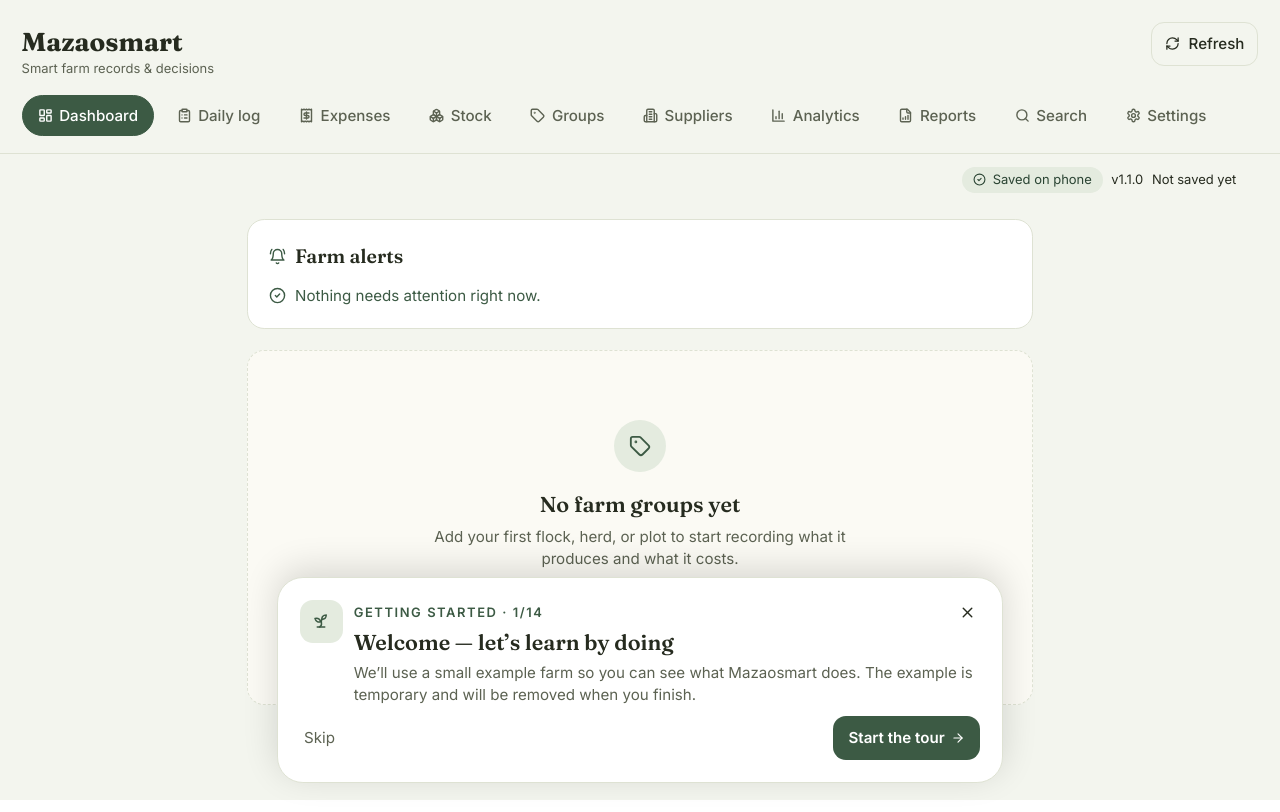
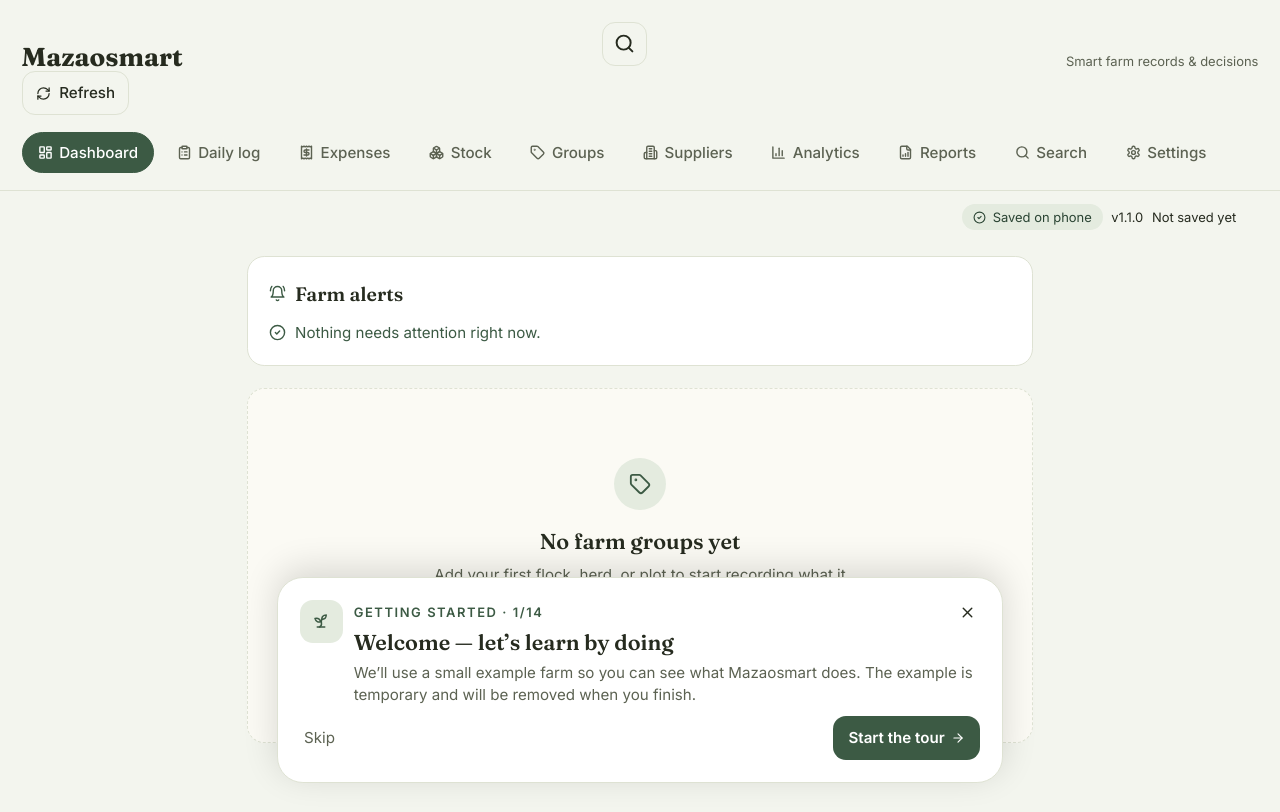
Before and after one commit to makosa-irvin/farm-mvp-app, a React (Vite) app: page / in a window 1280 px wide. Built offline with nearby package versions, Linux system fonts and the light colour scheme.

Commit message:
Added search button to header

```diff
--- a/src/layout/Header.jsx
+++ b/src/layout/Header.jsx
@@ -1,11 +1,11 @@
 import { useEffect, useRef, useState } from 'react';
-import { RefreshCw, MoreHorizontal } from 'lucide-react';
+import { RefreshCw, MoreHorizontal, Search } from 'lucide-react';
 import NavTabs from './NavTabs.jsx';
 import styles from './Header.module.css';
 
 export default function Header({ tabs, activeTab, onSelectTab }) {
   const mobilePrimary = tabs.filter((t) => ['dashboard', 'log', 'inventory', 'expenses'].includes(t.value));
-  const mobileMore = tabs.filter((t) => ['units', 'suppliers', 'analytics', 'reports', 'search', 'settings'].includes(t.value));
+  const mobileMore = tabs.filter((t) => ['units', 'suppliers', 'analytics', 'reports', 'settings'].includes(t.value));
 
   // The "More" popover used to be a native <details>/<summary>, closed on
   // selection by imperatively poking the DOM (event.currentTarget.closest
@@ -47,21 +47,55 @@
     onSelectTab(value);
   }
 
+  function goHome() {
+    setIsMenuOpen(false);
+    onSelectTab('dashboard');
+  }
+
+  const searchTab = tabs.find((tab) => tab.value === 'search');
+
+  function openSearch() {
+    if (!searchTab) return;
+
+    setIsMenuOpen(false);
+    onSelectTab(searchTab.value);
+  }
+
   return (
     <>
       <header className={`sticky top-0 z-20 px-5 pt-5 pb-3 ${styles.header}`}>
         <div className="flex items-baseline justify-between gap-3">
-          <div className="min-w-0">
-            <div className={`font-display text-2xl font-bold leading-none ${styles.title}`}>Mazaosmart</div>
-            <div className={`text-xs mt-1 truncate ${styles.subtitle}`}>Smart farm records &amp; decisions</div>
-          </div>
+
           <button
-            onClick={() => window.location.reload()}
-            className="btn-ghost hidden sm:flex rounded-xl px-3 py-2 text-sm items-center gap-2 shrink-0"
-            title="Refresh the app. Saved records remain in this browser."
+            type="button"
+            onClick={goHome}
+            className={`font-display text-2xl font-bold leading-none ${styles.titleButton}`}
+            aria-label="Go to home"
+            title="Home"
           >
-            <RefreshCw size={15} /> Refresh
+            Mazaosmart
           </button>
+          <button
+            type="button"
+            onClick={openSearch}
+            className="btn-ghost rounded-xl p-2.5 shrink-0"
+            aria-label="Search"
+            title="Search"
+          >
+            <Search size={21} strokeWidth={2.25} />
+          </button>
+          <div className={`text-xs mt-1 truncate hidden sm:block ${styles.subtitle}`}>Smart farm records &amp; decisions</div>
+        </div>
+        <button
+          onClick={() => window.location.reload()}
+          className="btn-ghost hidden sm:flex rounded-xl px-3 py-2 text-sm items-center gap-2 shrink-0"
+          title="Refresh the app. Saved records remain in this browser."
+        >
+          <RefreshCw size={15} /> Refresh
+        </button>
+
+        <div className="mt-1 sm:hidden">
+          <div className={`text-xs truncate ${styles.subtitle}`}>Smart farm records &amp; decisions</div>
         </div>
         <div className="mt-4 hidden sm:block">
           <NavTabs tabs={tabs} activeTab={activeTab} onSelect={onSelectTab} />
--- a/src/layout/Header.module.css
+++ b/src/layout/Header.module.css
@@ -8,6 +8,26 @@
 }
 .subtitle {
   color: var(--ink-soft);
+}
+
+.titleButton {
+  color: var(--ink);
+  border: 0;
+  background: transparent;
+  padding: 0;
+  margin: 0;
+  cursor: pointer;
+  text-align: left;
+}
+
+.titleButton:hover {
+  color: var(--forest);
+}
+
+.titleButton:focus-visible {
+  outline: 2px solid var(--forest);
+  outline-offset: 4px;
+  border-radius: 4px;
 }
 
 .mobileNav {
```
Also changed, not shown: 1 other file (tests, documents, lock files or other folders).
